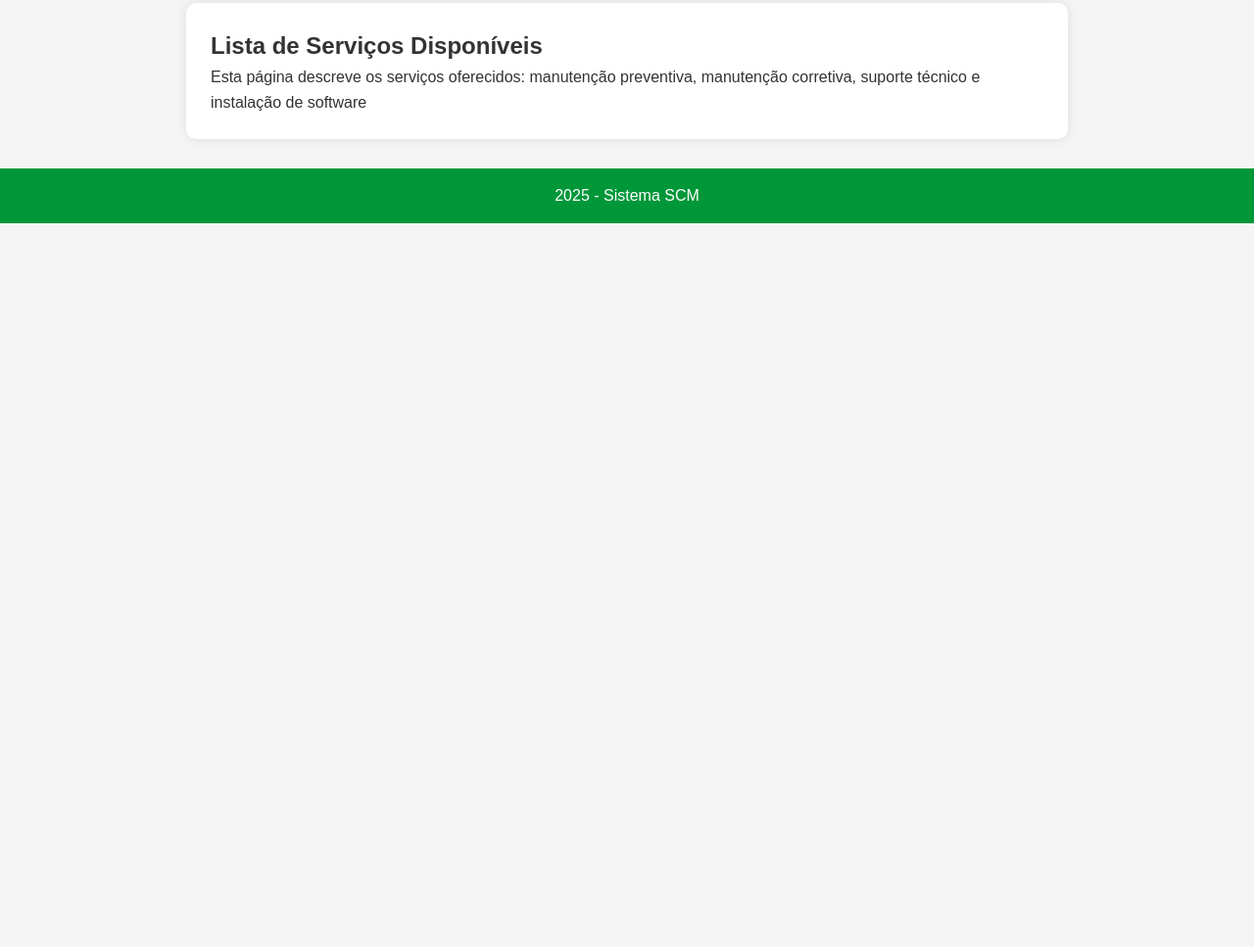
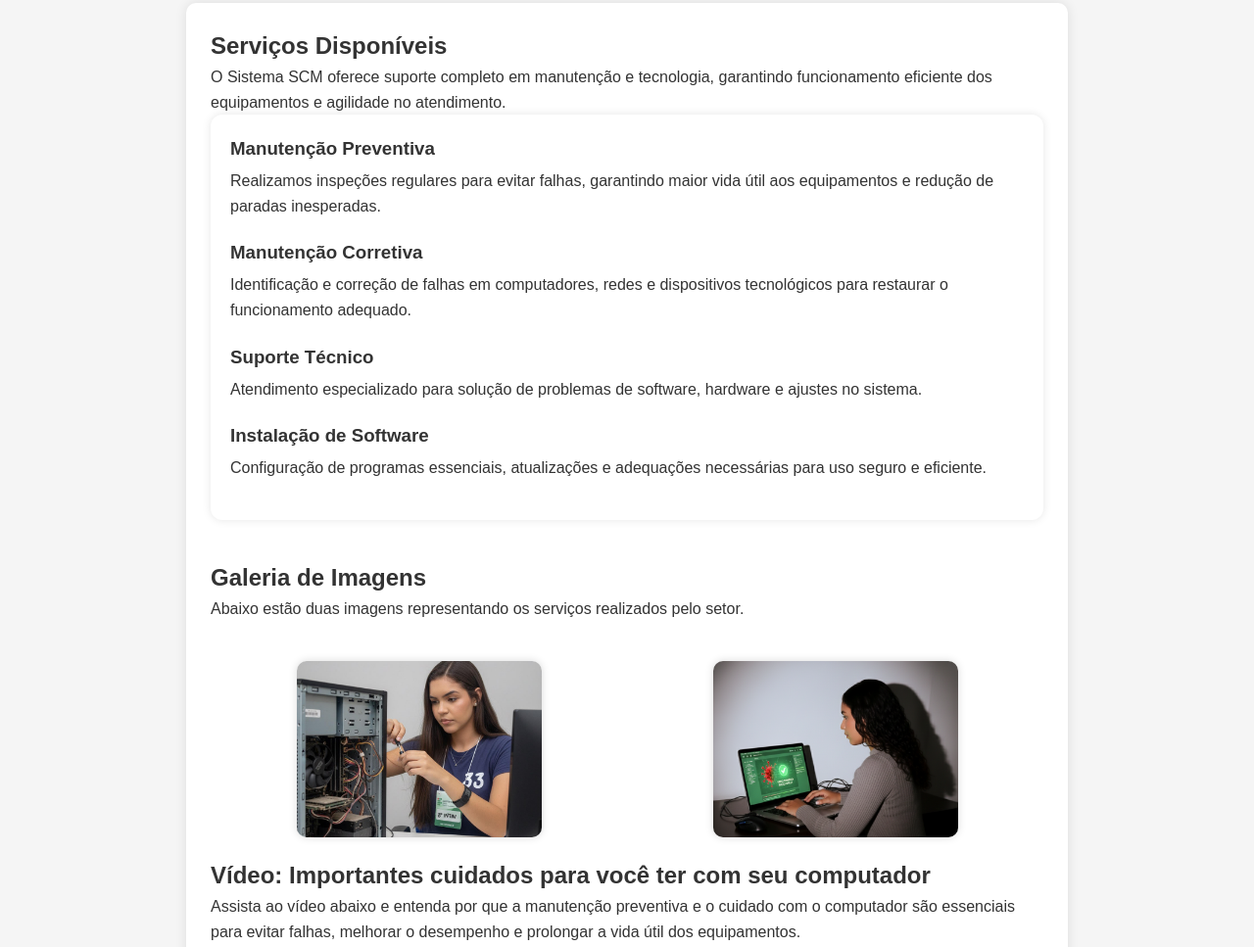
Before and after one commit to Angelicaifpb/Desenvolvimento-Web, a plain HTML site: page servicos.html in a window 1280 px wide. Shown: the part 419-1386 px from the top of the page at 98% size. Before the commit the page ends 800 px from the top, so only its background shows below. Drawn offline with Linux system fonts and the light colour scheme; grey boxes are pictures that could not be loaded.

Commit message:
Serviços adicionados

```diff
--- a/css/style.css
+++ b/css/style.css
@@ -124,3 +124,37 @@ footer {
 .form-chamado button:hover {
     background: var(--cor-ifpb-escuro);
 }
+
+
+/* ===== LISTA DE SERVIÇOS ===== */
+.lista-servicos {
+    background: var(--cor-branco);
+    padding: 20px;
+    border-radius: 12px;
+    box-shadow: 0 0 10px rgba(0,0,0,0.1);
+    margin-bottom: 40px;
+}
+
+.servico {
+    margin-bottom: 20px;
+}
+
+.servico h3 {
+    color: var(--cor-ifpb);
+    margin-bottom: 5px;
+}
+
+/* ===== GALERIA DE DUAS IMAGENS ===== */
+.galeria-simples {
+    display: grid;
+    grid-template-columns: repeat(auto-fit, minmax(250px, 1fr));
+    margin-top: 20px;
+}
+
+.galeria-simples img {
+    width: 250px;
+    height: 180px;
+    object-fit: cover;
+    border-radius: 10px;
+    box-shadow: 0 0 8px rgba(0,0,0,0.15);
+}
--- a/servicos.html
+++ b/servicos.html
@@ -2,13 +2,15 @@
 <html lang="pt-br">
 <head>
     <meta charset="utf-8">
+    <meta name="viewport" content="width=device-width,initial-scale=1">
     <title>Sistema SCM - Serviços</title>
     <link rel="stylesheet" href="css/style.css">
 </head>
 <body>
+
 <header>
     <img id="logo" src="imgs/ifpb-logo.png" alt="Logo do IFPB">
-        <h1>Serviços - SCM</h1>
+    <h1>Serviços Oferecidos</h1>
 </header>
 
 <nav>
@@ -18,12 +20,65 @@
 </nav>
 
 <main>
-        <h2>Lista de Serviços Disponíveis</h2>
-        <p>Esta página descreve os serviços oferecidos: manutenção preventiva, manutenção corretiva, suporte técnico e instalação de software</p>
+    <h2>Serviços Disponíveis</h2>
+    <p>O Sistema SCM oferece suporte completo em manutenção e tecnologia, garantindo funcionamento eficiente dos equipamentos e agilidade no atendimento.</p>
+
+    <section class="lista-servicos">
+
+        <div class="servico">
+            <h3>Manutenção Preventiva</h3>
+            <p>Realizamos inspeções regulares para evitar falhas, garantindo maior vida útil aos equipamentos e redução de paradas inesperadas.</p>
+        </div>
+
+        <div class="servico">
+            <h3>Manutenção Corretiva</h3>
+            <p>Identificação e correção de falhas em computadores, redes e dispositivos tecnológicos para restaurar o funcionamento adequado.</p>
+        </div>
+
+        <div class="servico">
+            <h3>Suporte Técnico</h3>
+            <p>Atendimento especializado para solução de problemas de software, hardware e ajustes no sistema.</p>
+        </div>
+
+        <div class="servico">
+            <h3>Instalação de Software</h3>
+            <p>Configuração de programas essenciais, atualizações e adequações necessárias para uso seguro e eficiente.</p>
+        </div>
+
+    </section>
+
+    <h2>Galeria de Imagens</h2>
+    <p>Abaixo estão duas imagens representando os serviços realizados pelo setor.</p>
+
+    <section class="galeria-simples">
+        <img src="imgs/angelica.jpg" alt="Técnica Angelica realizando manutenção">
+        <img src="imgs/roberta.png" alt="Técnica Roberta retirando vírus do computador">
+    </section>
+
+    <h2>Vídeo: Importantes cuidados para você ter com seu computador</h2>
+<p>Assista ao vídeo abaixo e entenda por que a manutenção preventiva e o cuidado com o computador são essenciais para evitar falhas, melhorar o desempenho e prolongar a vida útil dos equipamentos.</p>
+
+<section class="area-video">
+    <iframe
+    width="100%"
+    max-width="700px"
+    height="400"
+    src="https://www.youtube.com/embed/7WM2bq4YXA4"
+    title="Vídeo – Importância de cuidar do computador"
+    frameborder="0"
+    allow="accelerometer; autoplay; clipboard-write; encrypted-media; gyroscope; picture-in-picture"
+    allowfullscreen>
+  </iframe>
+
+</section>
+
+
 </main>
 
+
 <footer>
-        <p> 2025 - Sistema SCM</p>
+    <p>2025 - Sistema SCM - IFPB</p>
 </footer>
+
 </body>
 </html>
```
Also changed, not shown: imgs/angelica.jpg (added), imgs/roberta.png (added). Lines whose indentation alone changed are shown as unchanged.
